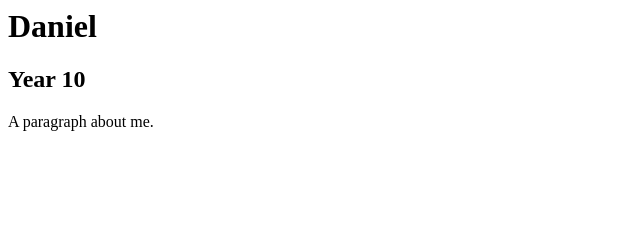
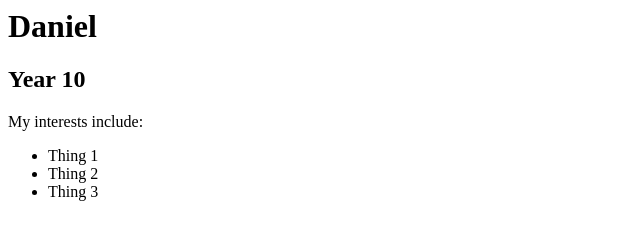
Before and after one commit to DanielKimmothy/CSclass, a plain HTML site: page index.html in a window 1280 px wide. Shown: the whole page, without its empty margins (0-640 px from the left). Drawn offline with Linux system fonts and the light colour scheme.

```diff
--- a/index.html
+++ b/index.html
@@ -1,11 +1,18 @@
 <h1>
-  Daniel
+    Daniel
 </h1>
 
 <h2>
-  Year 10
+    Year 10
 </h2>
 
 <p>
-  A paragraph about me.
+  My interests include:
 </p>
+
+<ul> <!--"ul" is for unordered lists (bulletpoints)
+      "li" is for the content of the lists-->
+  <li> Thing 1 </li>
+  <li> Thing 2 </li>
+  <li> Thing 3 </li>
+</ul>
```
Also changed, not shown: 1 other file.
